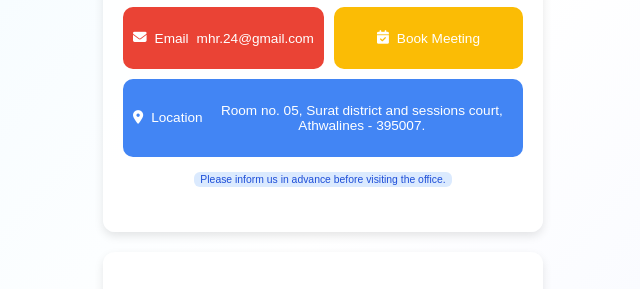
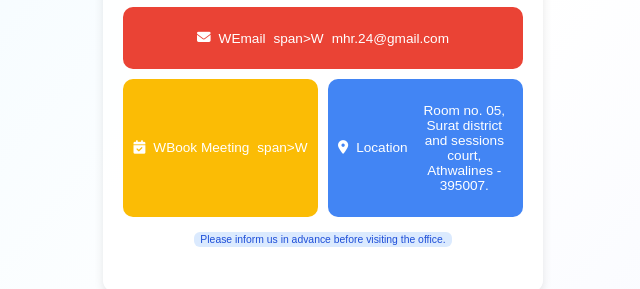
Before and after one commit to Adv-MihirChuahan/MHR_Details, a plain HTML site: page index.html in a window 1280 px wide. Shown: the part 509-798 px from the top of the page, without its empty margins (317-957 px from the left). Drawn offline with Linux system fonts and the light colour scheme.

Commit message:
Update index.html

```diff
--- a/index.html
+++ b/index.html
@@ -185,24 +185,24 @@
 
 <div class="card">
   <div class="button-grid">
-    <button class="btn call" onclick="window.location.href='tel:+91 94299 08944'"><i class="fas fa-phone"></i>Call
+    <button class="btn call" onclick="window.location.href='tel:+91 94299 08944'"><i class="fas fa-phone"></i><span>Call</span>
      <p class="mt-1 text-center text-green-400 text-sm font-sans select-text">
          +91 94299 08944
         </p></button>
-    <button class="btn whatsapp" onclick="window.open('https://wa.me/+919429908944')"><i class="fab fa-whatsapp"></i>WhatsApp
+    <button class="btn whatsapp" onclick="window.open('https://wa.me/+919429908944')"><i class="fab fa-whatsapp"></i><span>WhatsApp</span>
      <p class="mt-1 text-center text-green-400 text-sm font-sans select-text">
           +91 94299 08944
         </p></button>
-    <button class="btn email" onclick="window.location.href='mailto:adv.mhr24@gmail.com'"><i class="fas fa-envelope"></i>Email
+    <button class="btn email" onclick="window.location.href='mailto:adv.mhr24@gmail.com'"><i class="fas fa-envelope"></i><span>WEmail</span>span>W
      <p class="mt-1 text-center text-green-400 text-sm font-sans select-text">
          mhr.24@gmail.com
         </p></button>
-    <button class="btn meeting" onclick="window.open('meetings.html')"><i class="fas fa-calendar-check"></i>Book Meeting</button>
+    <button class="btn meeting" onclick="window.open('meetings.html')"><i class="fas fa-calendar-check"></i><span>WBook Meeting</span>span>W</button>
     <button class="btn location" onclick="window.open('https://www.google.com/maps/place/5QHX%2BR7H,+Prarthna+Sangh+Bhadrashram,+Athwalines,+Athwa,+Surat,+Gujarat+395007/@21.1795515,72.7158197,12z/data=!3m1!4b1!4m8!4m7!1m0!1m5!1m1!1s0x3be04de380e25581:0x70ce8480c7c06524!2m2!1d72.7982045!2d21.1795958?entry=ttu&g_ep=EgoyMDI1MDYyNi4wIKXMDSoASAFQAw%3D%3D')">
-      <i class="fas fa-map-marker-alt"></i> Location
+      <i class="fas fa-map-marker-alt"></i> Location<span>
        <p class="mt-1 text-center text-green-400 text-sm font-sans select-text">
      Room no. 05, Surat district and sessions court,
-Athwalines - 395007.     </p>
+Athwalines - 395007.     </p></span>
     </button>
     <div class="badge"> Please inform us in advance before visiting the office. </div>
   </div>
```
